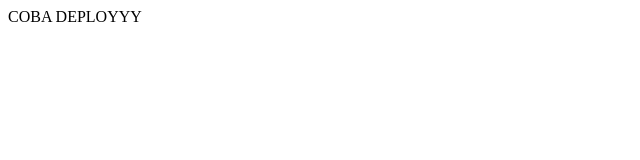
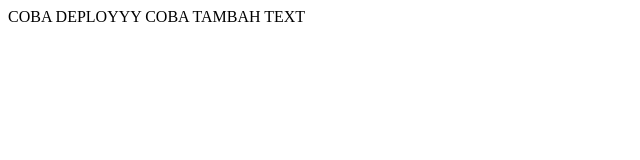
Before and after one commit to tiorzal/cobacoba, a plain HTML site: page index.html in a window 1280 px wide. Shown: the whole page, without its empty margins (0-640 px from the left). Drawn offline with Linux system fonts and the light colour scheme.

Commit message:
Coba nambah text

```diff
--- a/index.html
+++ b/index.html
@@ -7,5 +7,7 @@
 </head>
 <body>
   COBA DEPLOYYY
+
+  COBA TAMBAH TEXT
 </body>
 </html>
```
